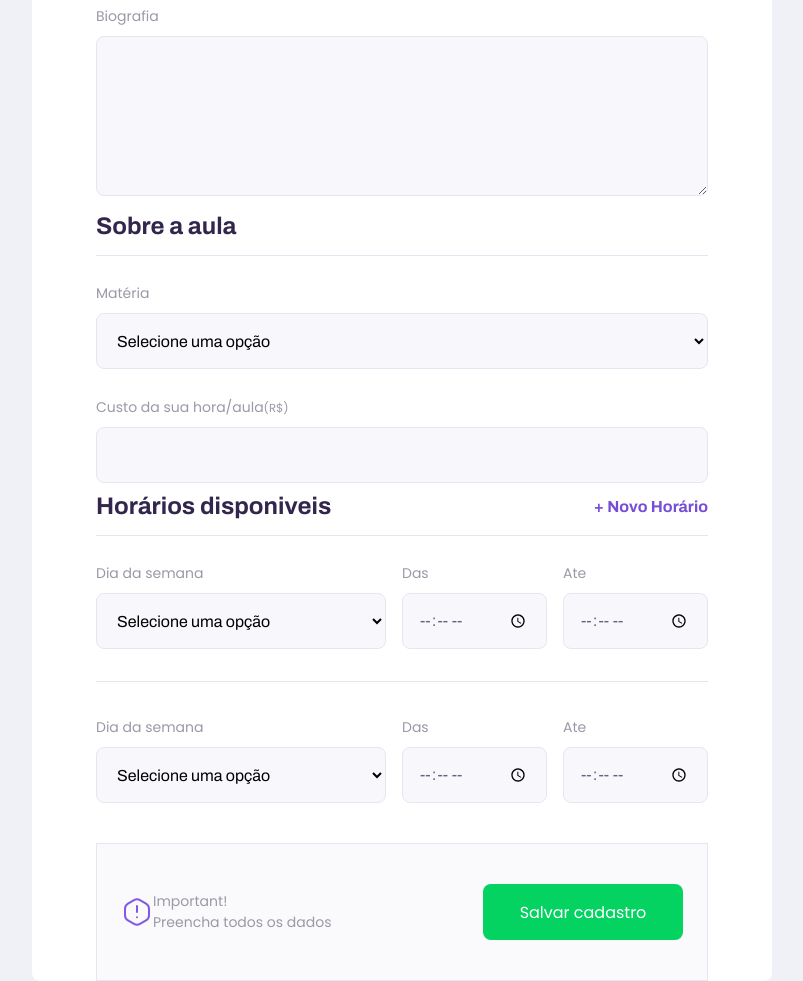
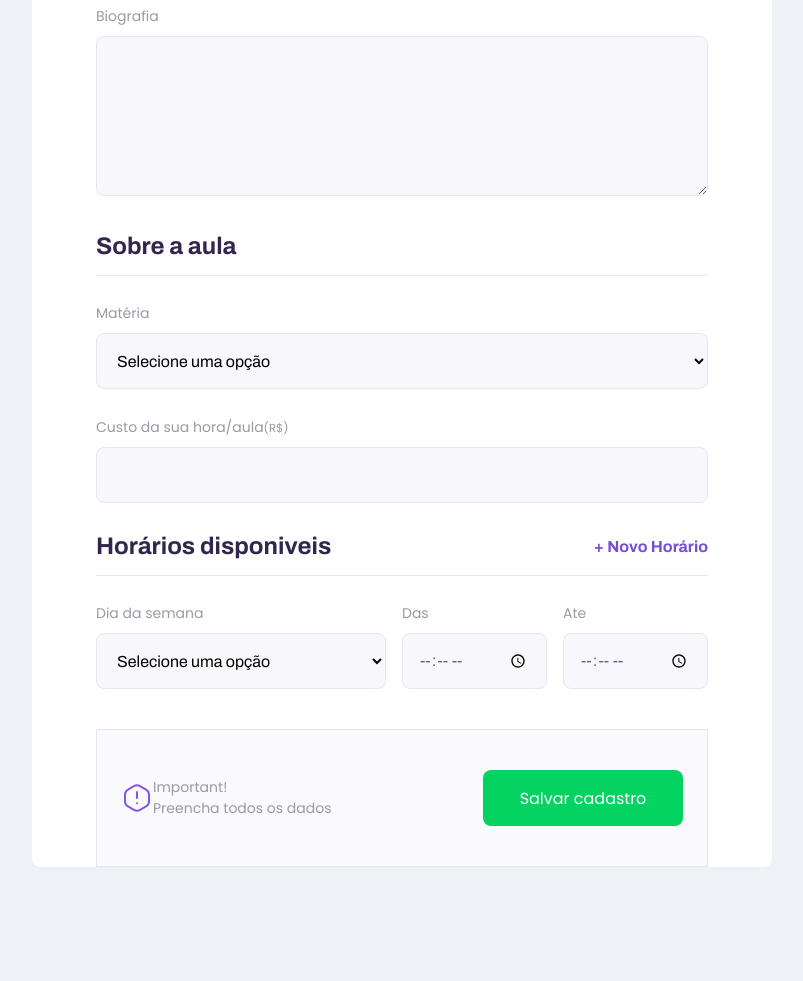
Before and after one commit to ODGodinho/Proffy-Vanilla, a plain HTML site: page give-classes.html in a window 1280 px wide. Shown: the part 778-1759 px from the top of the page, without its empty margins (238-1041 px from the left). After the commit the page ends 1645 px from the top, so only its background shows below. Drawn offline with Linux system fonts and the light colour scheme.

Commit message:
chore(GiveClasses): add append date field in give-classes.html + css margin-top fieldset

```diff
--- a/give-classes.html
+++ b/give-classes.html
@@ -12,6 +12,8 @@
 
 
     <link href="https://fonts.googleapis.com/css2?family=Archivo:wght@400;700&amp;family=Poppins:wght@400;600&amp;display=swap" rel="stylesheet">
+
+    <script src="/scripts/addField.js" defer></script>
 </head>
 
 <body id="page-give-classes">
@@ -80,37 +82,11 @@
                     </div>
                 </fieldset>
 
-                <fieldset>
+                <fieldset id="schedule-items">
                     <legend>
                         Horários disponiveis
-                        <button id="add-time">+ Novo Horário</button>
+                        <button type="button" id="add-time">+ Novo Horário</button>
                     </legend>
-
-                    <div class="schedule-item">
-                        <div class="select-block">
-                            <label for="weekday">Dia da semana</label>
-                            <select name="weekday[]" required>
-                                <option value="" hidden="">Selecione uma opção</option>
-                                <option value="0">Domingo</option>
-                                <option value="1">Segunda-feira</option>
-                                <option value="2">Terça-feira</option>
-                                <option value="3">Quarta-feira</option>
-                                <option value="4">Quinta-feira</option>
-                                <option value="5">Sexta-feira</option>
-                                <option value="6">Sábado</option>
-                            </select>
-                        </div>
-
-                        <div class="input-block">
-                            <label for="time_from">Das</label>
-                            <input type="time" name="time_from[]" required>
-                        </div>
-
-                        <div class="input-block">
-                            <label for="time_to">Ate</label>
-                            <input type="time" name="time_to[]">
-                        </div>
-                    </div>
 
                     <div class="schedule-item">
                         <div class="select-block">
--- /dev/null
+++ b/scripts/addField.js
@@ -0,0 +1,15 @@
+const fieldTime = document.querySelector("#add-time");
+const timeItem = document.querySelector(".schedule-item");
+const scheduleItems = document.querySelector("#schedule-items");
+fieldTime.addEventListener("click", addField);
+
+function addField () {
+    const fieldsScheduleClone = timeItem.cloneNode(true);
+    scheduleItems.appendChild(fieldsScheduleClone);
+
+    const fieldsInSchedule = fieldsScheduleClone.querySelectorAll('input');
+
+    fieldsInSchedule.forEach(element => {
+        element.value = "";
+    });
+}
--- a/styles/partials/page-give-classes.css
+++ b/styles/partials/page-give-classes.css
@@ -52,7 +52,7 @@
 
 #page-give-classes fieldset+fieldset,
 #page-give-classes .textarea-block+.input-block {
-    margin-top: 10px;
+    margin-top: 30px;
 }
 
 #page-give-classes fieldset legend {
```
